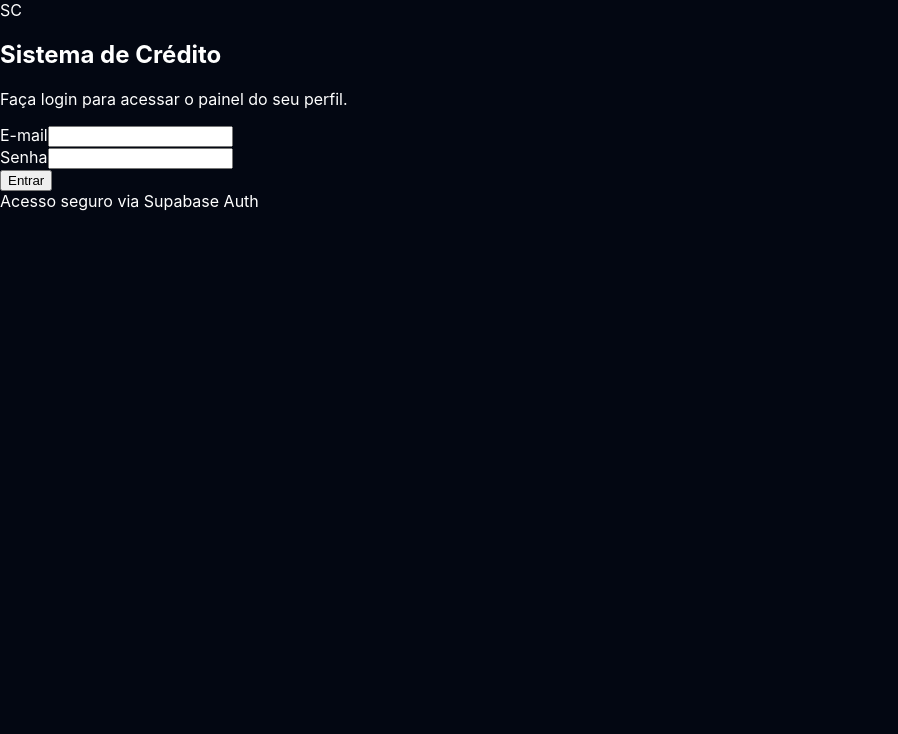
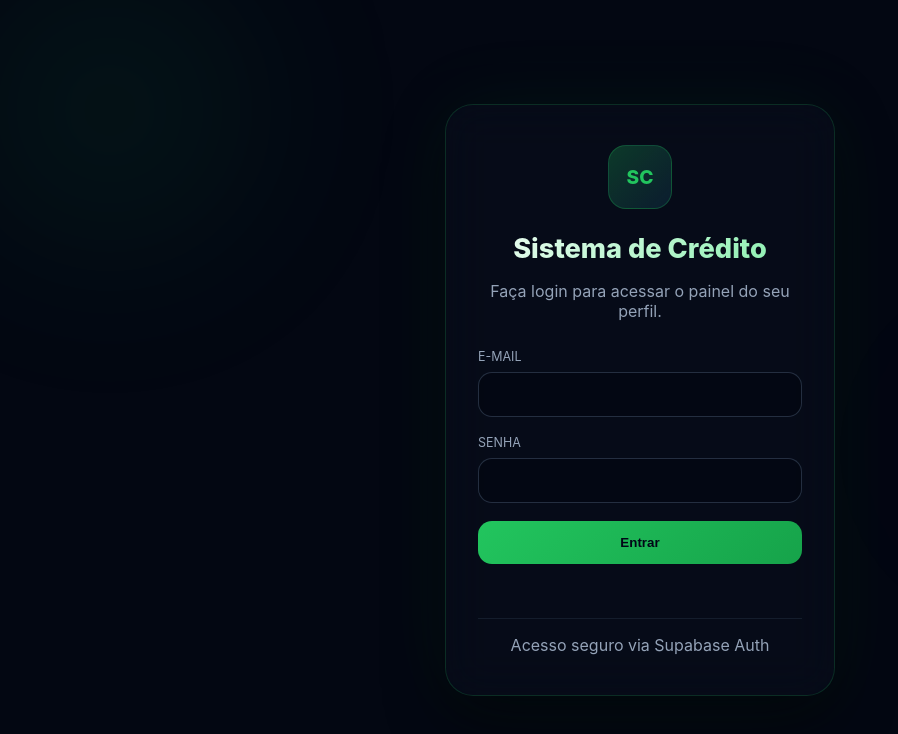
Before and after one commit to catsandygo-design/MAQ2-CREDITO, a Next.js app: page /login in a window 1280 px wide. Shown: the top 734 px of the page, without its empty margins (0-898 px from the left). Built offline with nearby package versions, Linux system fonts and the light colour scheme.

Commit message:
feat: melhorar visual da tela login

```diff
--- a/src/app/globals.css
+++ b/src/app/globals.css
@@ -16,3 +16,155 @@ a {
   color: inherit;
   text-decoration: none;
 }
+
+body {
+  overflow-x: hidden;
+}
+
+.login-page {
+  min-height: 100vh;
+  display: flex;
+  align-items: center;
+  justify-content: center;
+  background: #030712;
+  position: relative;
+  overflow: hidden;
+}
+
+.login-wrapper {
+  position: relative;
+  z-index: 2;
+  width: 100%;
+  max-width: 430px;
+  padding: 20px;
+}
+
+.login-card {
+  position: relative;
+  background: rgba(10, 15, 30, 0.55);
+  backdrop-filter: blur(22px);
+  border: 1px solid rgba(34, 197, 94, 0.18);
+  border-radius: 28px;
+  padding: 40px 32px;
+  box-shadow: 0 25px 60px rgba(0,0,0,0.45), 0 0 80px rgba(34,197,94,0.08);
+}
+
+.login-title {
+  font-size: 1.7rem;
+  font-weight: 800;
+  text-align: center;
+  margin-bottom: 6px;
+  background: linear-gradient(135deg,#f0fdf4,#86efac);
+  -webkit-background-clip: text;
+  -webkit-text-fill-color: transparent;
+}
+
+.login-subtitle {
+  text-align: center;
+  color: #94a3b8;
+  margin-bottom: 28px;
+}
+
+.logo-container {
+  display: flex;
+  justify-content: center;
+  margin-bottom: 22px;
+}
+
+.logo-icon {
+  width: 64px;
+  height: 64px;
+  border-radius: 18px;
+  background: linear-gradient(135deg, rgba(34,197,94,0.25), rgba(56,189,248,0.1));
+  display: flex;
+  align-items: center;
+  justify-content: center;
+  color: #22c55e;
+  font-weight: 800;
+  font-size: 1.2rem;
+  border: 1px solid rgba(34,197,94,0.25);
+}
+
+.field-group {
+  margin-bottom: 18px;
+}
+
+.field-label {
+  display: block;
+  margin-bottom: 8px;
+  color: #94a3b8;
+  font-size: 0.78rem;
+  text-transform: uppercase;
+}
+
+.field-input {
+  width: 100%;
+  padding: 14px 16px;
+  border-radius: 14px;
+  border: 1px solid rgba(51,65,85,0.7);
+  background: rgba(3,7,18,0.75);
+  color: white;
+  outline: none;
+}
+
+.field-input:focus {
+  border-color: #22c55e;
+  box-shadow: 0 0 0 3px rgba(34,197,94,0.12);
+}
+
+.submit-btn {
+  width: 100%;
+  border: none;
+  border-radius: 14px;
+  padding: 14px;
+  cursor: pointer;
+  font-weight: 700;
+  background: linear-gradient(135deg,#22c55e,#16a34a);
+  color: #020617;
+}
+
+.error-box {
+  min-height: 20px;
+  margin-top: 14px;
+  text-align: center;
+  color: #ef4444;
+}
+
+.card-hint {
+  margin-top: 20px;
+  padding-top: 16px;
+  border-top: 1px solid rgba(51,65,85,0.35);
+  color: #94a3b8;
+  text-align: center;
+}
+
+.bg-orb {
+  position: fixed;
+  border-radius: 50%;
+  filter: blur(90px);
+  opacity: 0.35;
+}
+
+.bg-orb--green {
+  width: 420px;
+  height: 420px;
+  background: radial-gradient(circle, rgba(34,197,94,0.35), transparent 70%);
+  top: -100px;
+  left: -100px;
+}
+
+.bg-orb--blue {
+  width: 340px;
+  height: 340px;
+  background: radial-gradient(circle, rgba(56,189,248,0.22), transparent 70%);
+  right: -80px;
+  bottom: -80px;
+}
+
+.bg-orb--purple {
+  width: 260px;
+  height: 260px;
+  background: radial-gradient(circle, rgba(168,85,247,0.18), transparent 70%);
+  top: 40%;
+  right: 10%;
+}
```
